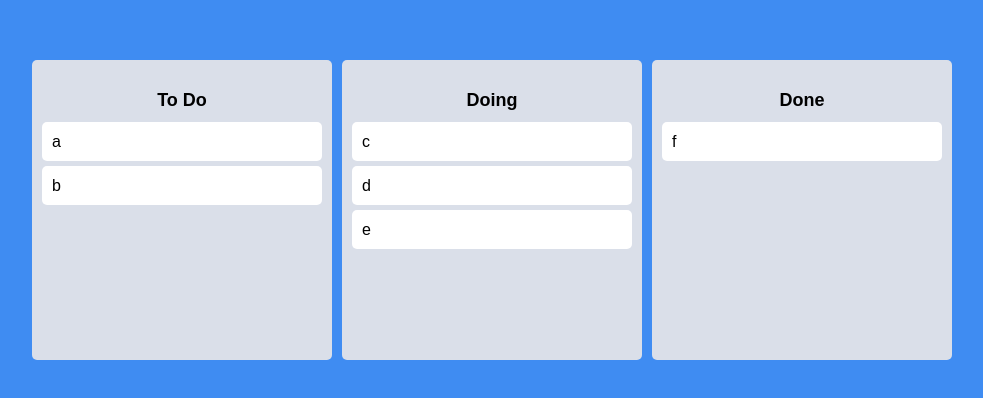
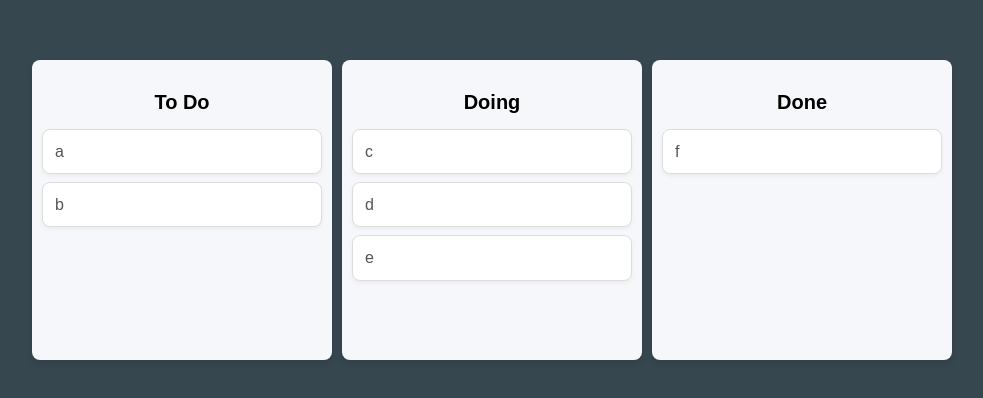
Before and after one commit to danielhc0228/trello-clone, a React (Vite) app: page / in a window 1280 px wide. Shown: the part 190-588 px from the top of the page, without its empty margins (148-1131 px from the left). Built offline with nearby package versions, Linux system fonts and the light colour scheme.

Commit message:
Add more colours and styles when Cards are moved.

```diff
--- a/src/Components/Board.tsx
+++ b/src/Components/Board.tsx
@@ -6,29 +6,36 @@ const Wrapper = styled.div`
     width: 300px;
     padding: 20px 10px;
     padding-top: 30px;
-    background-color: ${(props) => props.theme.boardColor};
-    border-radius: 5px;
+    background-color: ${(props) =>
+        props.theme.boardColor || "#f5f7fa"}; // Soft light gray
+    border-radius: 8px; // Slightly rounded corners
     min-height: 300px;
     display: flex;
     flex-direction: column;
+    box-shadow: 0 4px 6px rgba(0, 0, 0, 0.1); // Subtle shadow for depth
 `;
 
 const Title = styled.h2`
     text-align: center;
     font-weight: 600;
-    margin-bottom: 10px;
-    font-size: 18px;
+    margin-bottom: 15px;
+    font-size: 20px;
+    color: "#333"; // Darker gray for contrast
 `;
 
 const Area = styled.div<IAreaProps>`
     background-color: ${(props) =>
         props.isDraggingOver
-            ? "pink"
+            ? "#e0ffe6" // Light green for drag-over
             : props.isDraggingFromThis
-            ? "red"
+            ? "#ffe4e1" // Light coral for dragging from this area
             : "transparent"};
-    flex-grow: 1;
+    flex-grow: 1; // Stretches to available space
     transition: background-color 0.3s ease-in-out;
+    border: ${(props) =>
+        props.isDraggingOver || props.isDraggingFromThis
+            ? "2px dashed #ccc"
+            : "none"}; // Add a dashed border for emphasis
 `;
 
 interface IAreaProps {
--- a/src/Components/DraggableCard.tsx
+++ b/src/Components/DraggableCard.tsx
@@ -2,11 +2,22 @@ import { Draggable } from "@hello-pangea/dnd";
 import styled from "styled-components";
 import { memo } from "react";
 
-const Card = styled.div`
-    border-radius: 5px;
-    margin-bottom: 5px;
-    padding: 10px 10px;
-    background-color: ${(props) => props.theme.cardColor};
+const Card = styled.div<{ isDragging: boolean }>`
+    border-radius: 8px; // Uniform border-radius
+    margin-bottom: 8px; // Better spacing between cards
+    padding: 12px;
+    background-color: ${(props) =>
+        props.isDragging
+            ? "#f0f9ff"
+            : "#ffffff"}; // Light blue for dragging state
+    box-shadow: ${(props) =>
+        props.isDragging
+            ? "0px 4px 8px rgba(0, 0, 0, 0.15)" // More noticeable shadow when dragging
+            : "0px 2px 4px rgba(0, 0, 0, 0.05)"}; // Subtle shadow for non-dragging
+    color: ${(props) =>
+        props.theme.cardTextColor || "#555"}; // Text color for readability
+    border: 1px solid #ddd; // Light border for subtle separation
+    transition: background-color 0.3s ease, box-shadow 0.3s ease;
 `;
 
 interface IDraggableCardProps {
@@ -18,8 +29,9 @@ function DraggableCard({ toDo, index }: IDraggableCardProps) {
     console.log(toDo, "has been rendered");
     return (
         <Draggable draggableId={toDo} index={index}>
-            {(magic) => (
+            {(magic, snapshot) => (
                 <Card
+                    isDragging={snapshot.isDragging}
                     ref={magic.innerRef}
                     {...magic.dragHandleProps}
                     {...magic.draggableProps}
--- a/src/theme.ts
+++ b/src/theme.ts
@@ -1,7 +1,7 @@
 import { DefaultTheme } from "styled-components";
 
 export const darkTheme: DefaultTheme = {
-    bgColor: "#3F8CF2",
-    boardColor: "#DADFE9",
+    bgColor: "#37474f",
+    boardColor: "#f5f7fa",
     cardColor: "white",
 };
```
